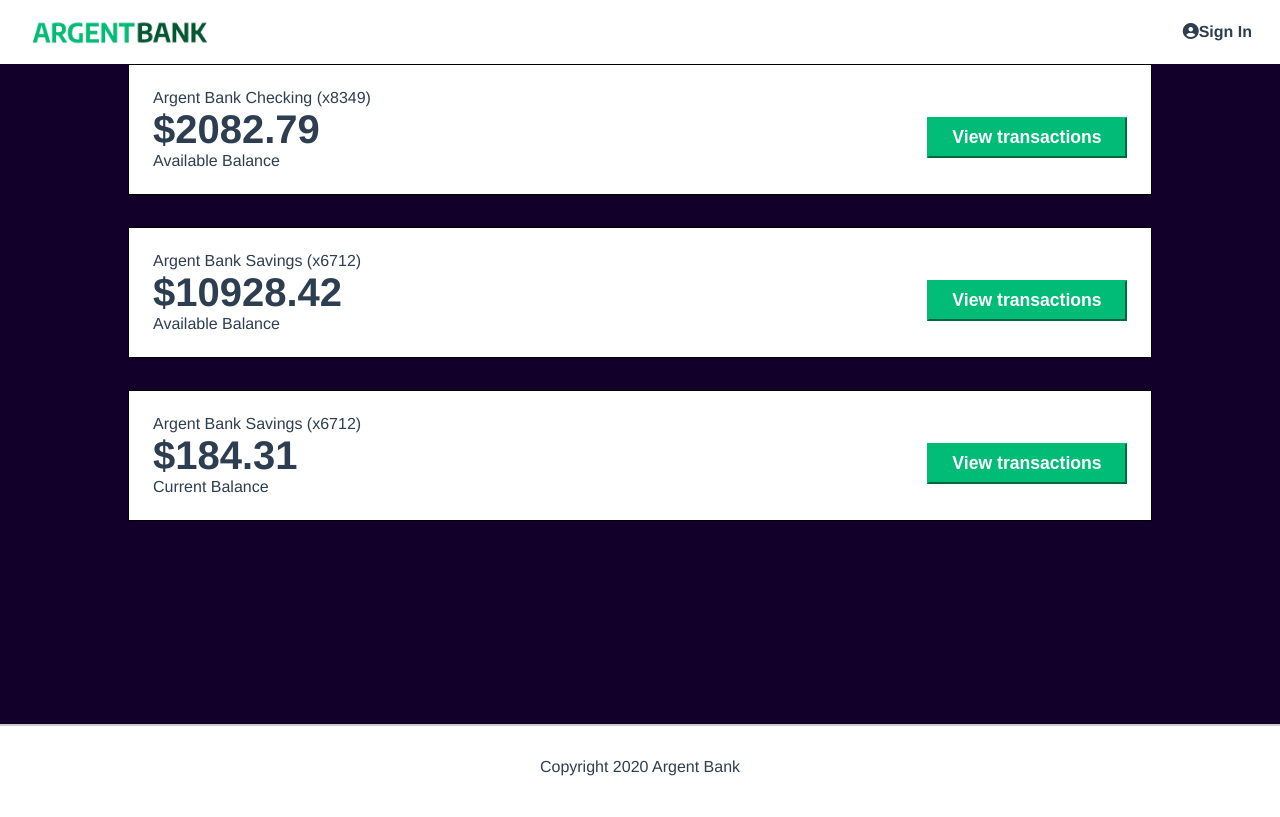
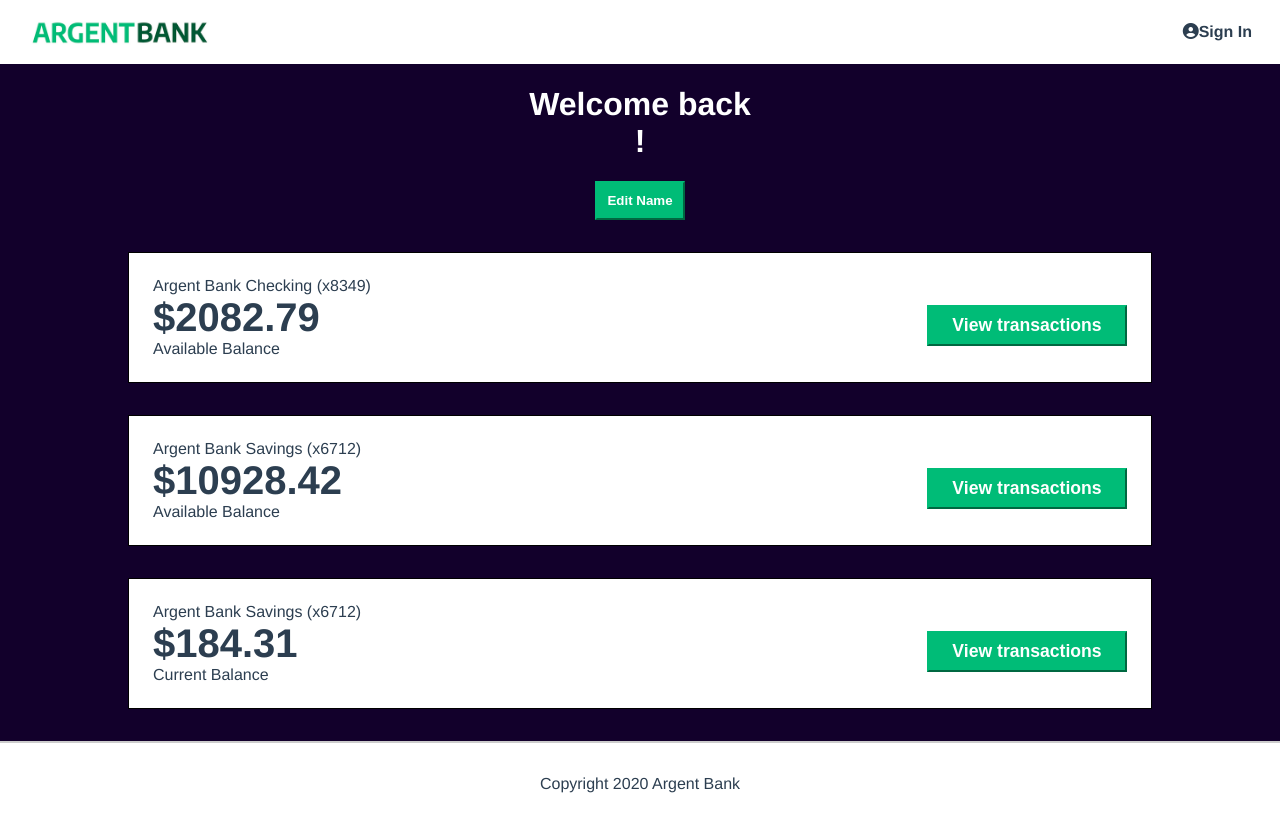
Before and after one commit to Iskandar835/Argent-Bank-, a React (Vite) app in the folder Frontend/: page /user in a window 1280 px wide. Built offline with nearby package versions, Linux system fonts and the light colour scheme.

Commit message:
Ajout composant Username/ Ajout page et mise en place de la page Transactions

```diff
--- a/Frontend/src/Data/data.json
+++ b/Frontend/src/Data/data.json
@@ -38,6 +38,5 @@
             "cash": 184.31,
             "balance": "Current Balance"
         }
-
     ]
 }
--- /dev/null
+++ b/Frontend/src/components/Username.jsx
@@ -0,0 +1,18 @@
+import PropTypes from 'prop-types';
+import Button from "./Button";
+
+
+function Username ({ name }) {
+    return (
+        <div className="header">
+            <h1>Welcome back<br />{name} !</h1>
+            <Button className={"edit-button"} title={"Edit Name"}/>
+        </div>
+    )
+};
+
+Username.propTypes = {
+    name: PropTypes.string
+};
+
+export default Username;
--- a/Frontend/src/main.jsx
+++ b/Frontend/src/main.jsx
@@ -19,6 +19,7 @@ import Header from './components/Header.jsx';
 import Footer from './components/Footer.jsx';
 import SignIn from './pages/Signin.jsx';
 import User from './pages/User.jsx'
+import Transaction from './pages/transactions.jsx';
 
 
 
@@ -32,6 +33,7 @@ ReactDOM.createRoot(document.getElementById('root')).render(
         <Route path="/" element={<Home />}/>
         <Route path="/signin" element={<SignIn />}/>
         <Route path="/user" element={<User />}/>
+        <Route path="/transactions" element={<Transaction />}/>
         <Route />
       </Routes>
      <Footer />
--- a/Frontend/src/pages/User.jsx
+++ b/Frontend/src/pages/User.jsx
@@ -1,9 +1,11 @@
 import AllAccounts from "../components/AllAcounts";
+import Username from "../components/Username";
 
 
 function User () {
     return (
         <main className="main bg-dark">
+            <Username />
             <h2 className="sr-only">Accounts</h2>
             <AllAccounts />
         </main>
--- /dev/null
+++ b/Frontend/src/pages/transactions.jsx
@@ -0,0 +1,7 @@
+function Transaction () {
+    return (
+        <></>
+    )
+}
+
+export default Transaction
```
Also changed, not shown: Frontend/note.txt.
